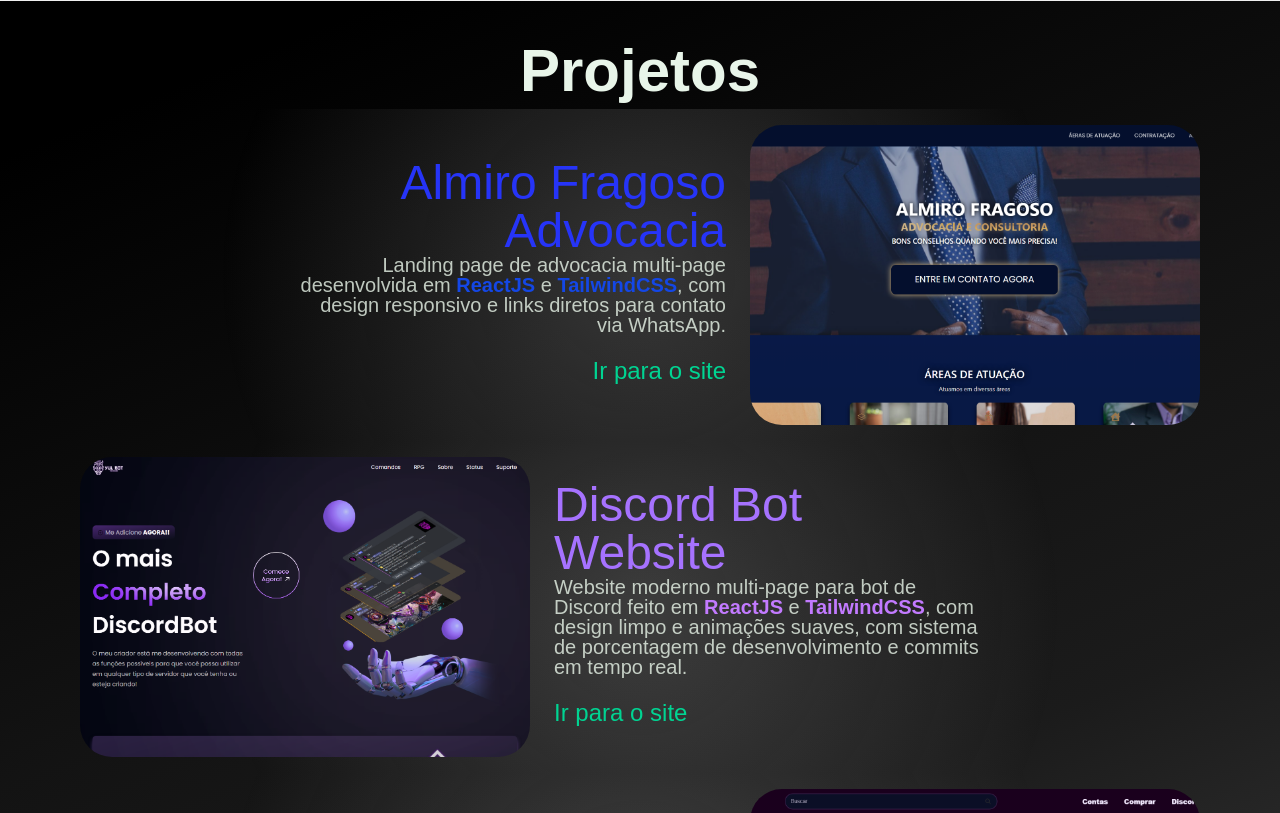
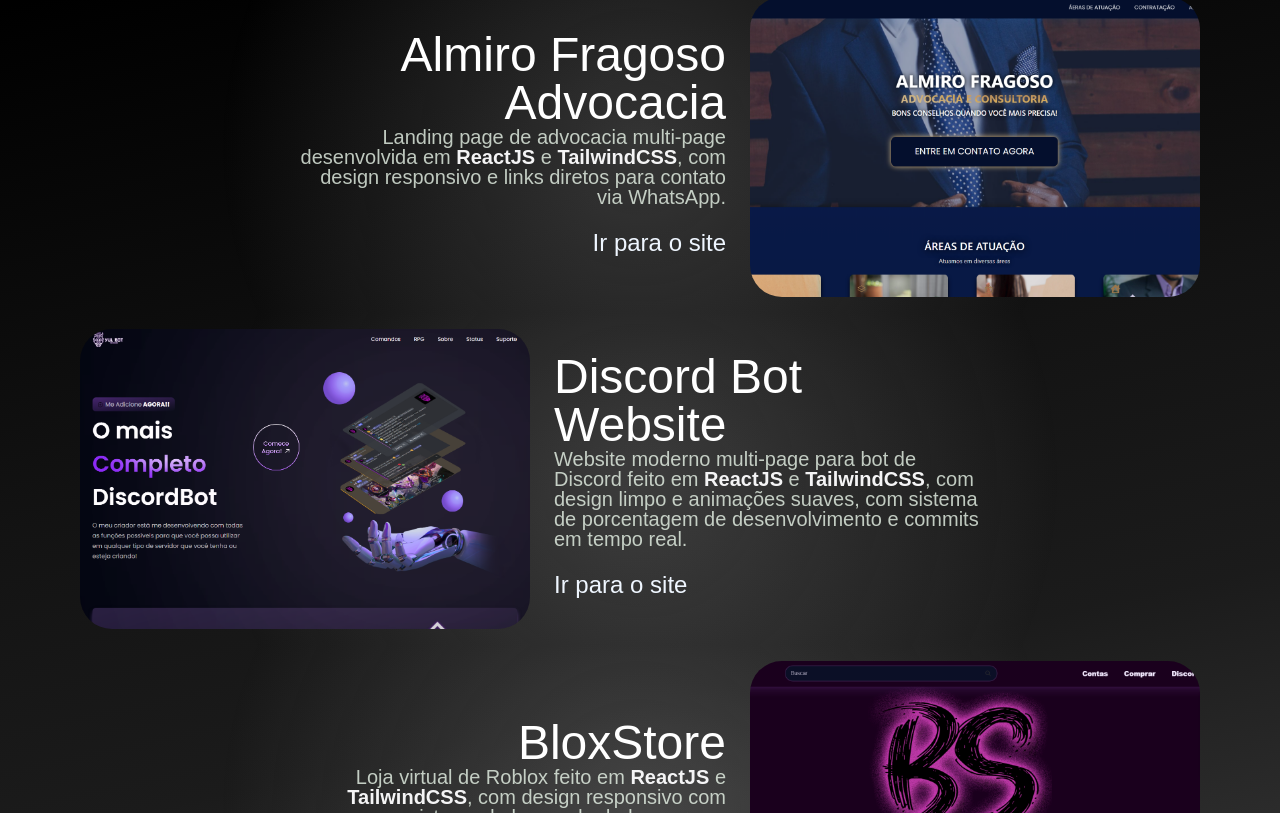
Before and after one commit to Enzzzzz/Port, a React (Vite) app: page / in a window 1280 px wide. Shown: the part 927-1740 px from the top of the page. Built offline with nearby package versions, Linux system fonts and the light colour scheme; a web font is replaced by a local one.

Commit message:
fixed section 2 colors

```diff
--- a/src/components/projectCards.jsx
+++ b/src/components/projectCards.jsx
@@ -26,14 +26,11 @@ const ProjectCard = ({
 
   return (
     <div
-      className={`flex flex-col sm2:flex-row z-10 ${
-        reverse
-          ? "sm2:flex-row-reverse sm2:bg-[radial-gradient(circle_at_center,_rgba(153,153,153,0.3),_transparent_70%)]"
-          : "sm2:bg-[radial-gradient(circle_at_center,_rgba(153,153,153,0.3),_transparent_70%)]"
-      } gap-4 w-[90%] items-center p-4 overflow-visible`}
+      className={`relative flex flex-col sm2:flex-row gap-4 ${ reverse ? "sm2:flex-row-reverse sm2:bg-[radial-gradient(circle_at_center,_rgba(153,153,153,0.3),_transparent_70%)]" : "sm2:bg-[radial-gradient(circle_at_center,_rgba(153,153,153,0.3),_transparent_70%)]" } w-[90%] items-center p-4 overflow-visible`}
     >
+
       <div
-        className="w-[280px] h-[280px] sm2:w-[450px] sm2:h-[230px] sm2:min-h-[230px] sm2:min-w-[300px] ipad:h-[300px] ipad:min-w-[320px] rounded-4xl overflow-hidden hover:drop-shadow-[0_0_8px_#f1f1f1] transition-all duration-700 cursor-pointer"
+        className="relative z-10 w-[280px] h-[280px] sm2:w-[450px] sm2:h-[230px] sm2:min-h-[230px] sm2:min-w-[300px] ipad:h-[300px] ipad:min-w-[320px] rounded-4xl  overflow-hidden hover:drop-shadow-[0_0_8px_#f1f1f1] transition-all duration-700 cursor-pointer"
         onClick={handleOpenImage}
       >
         <img
@@ -66,7 +63,7 @@ const ProjectCard = ({
       )}
 
       <div
-        className={`p-2 group ${
+        className={`relative z-10 p-2 group ${
           reverse ? fadeRight : fadeLeft
         } sm2:flex sm2:flex-col sm2:justify-between sm2:h-full ipad:justify-center ipad:max-w-[50%] md:max-w-[40%] ${
           reverse ? "sm2:text-right" : "sm2:text-left"
@@ -97,7 +94,7 @@ const ProjectCard = ({
               href={link}
               target="_blank"
               rel="noopener noreferrer"
-              className="text-2xl font-bebas text-emerald-400 hover:text-accent hover:[text-shadow:0_0_10px_rgba(59,130,246,0.9)] transition-all duration-300 inline-block cursor-pointer"
+              className="text-2xl font-bebas text-blue-50 hover:text-accent hover:[text-shadow:0_0_10px_rgba(255, 255, 255, 0.9)] transition-all duration-300 inline-block cursor-pointer"
             >
               Ir para o site
             </a>
--- a/src/index.css
+++ b/src/index.css
@@ -221,7 +221,7 @@
 
   .bg-gray-gradient {
     background: linear-gradient(
-      157.81deg,
+      167.81deg,
       #4b4b4b -43.27%,
       #313131 -21.24%,
       #2b2b2b 12.19%,
@@ -233,7 +233,7 @@
 
   .bg-gray-gradient-reverse {
     background: linear-gradient(
-      337.81deg,
+      347.81deg,
       #4b4b4b -43.27%,
       #313131 -21.24%,
       #2b2b2b 12.19%,
--- a/src/routes/Home.jsx
+++ b/src/routes/Home.jsx
@@ -5,7 +5,7 @@ import ProjectCard from "../components/projectCards";
 import Logo from "/Logo2-Sem-Fundo.png";
 import AlmiroWeb from "/Projects/almiro.png";
 import YulBot from "/Projects/yulbot.png";
-import Bloxstore from "/Projects/bloxstore.png"
+import Bloxstore from "/Projects/bloxstore.png";
 
 function Home() {
   const textRef = useRef(null);
@@ -13,8 +13,6 @@ function Home() {
 
   const section2Ref = useRef(null);
   const [isVisible2, setIsVisible2] = useState(false);
-
-
 
   const fadeLeft = isVisible2
     ? "animate-fade-in-left opacity-100"
@@ -92,11 +90,9 @@ function Home() {
           </div>
         </section>
 
-        <div className="h-32 bg-gradient-to-b from-[#000000] to-[#f1f1f1]"></div>
-
         <section
           id="secondLayer"
-          className="pt-10 section2 bg-gray-gradient-reverse flex flex-col"
+          className="overflow-visible pt-10 section2 bg-gray-gradient-reverse flex flex-col"
           ref={section2Ref}
         >
           <div className="mb-5 sm2:mb-2">
@@ -106,16 +102,23 @@ function Home() {
               Projetos
             </h1>
           </div>
-          <ProjectCard reverse={true}
+          <ProjectCard
+            reverse={true}
             image={AlmiroWeb}
             title="Almiro Fragoso Advocacia"
-            titleColor="#2634f8"
+            titleColor="#ffffff"
             description={
               <>
                 Landing page de advocacia multi-page desenvolvida em{" "}
-                <span className="text-blue-700 font-extrabold group-hover:shadow-blue-200 group-hover:[text-shadow:0_0_20px_rgba(59,130,246,0.9)] transition-all duration-300">ReactJS</span> e{" "}
-                <span className="text-blue-700 font-extrabold group-hover:shadow-blue-200 group-hover:[text-shadow:0_0_20px_rgba(59,130,246,0.9)] transition-all duration-300">TailwindCSS</span>, com
-                design responsivo e links diretos para contato via WhatsApp.
+                <span className="text-zinc-100 font-extrabold group-hover:shadow-blue-200 group-hover:[text-shadow:0_0_20px_rgba(255, 255, 255, 0.9)] transition-all duration-300">
+                  ReactJS
+                </span>{" "}
+                e{" "}
+                <span className="text-zinc-100 font-extrabold group-hover:shadow-blue-200 group-hover:[text-shadow:0_0_20px_rgba(255, 255, 255, 0.9)] transition-all duration-300">
+                  TailwindCSS
+                </span>
+                , com design responsivo e links diretos para contato via
+                WhatsApp.
               </>
             }
             link="https://www.almirofragosoadvocacia.com.br/"
@@ -126,13 +129,19 @@ function Home() {
           <ProjectCard
             image={YulBot}
             title="Discord Bot Website"
-            titleColor="#a672ff"
+            titleColor="#ffffff"
             description={
               <>
                 Website moderno multi-page para bot de Discord feito em{" "}
-                <span className="text-purple-400 font-extrabold group-hover:shadow-blue-200 group-hover:[text-shadow:0_0_20px_rgba(59,130,246,0.9)] transition-all duration-300">ReactJS</span> e{" "}
-                <span className="text-purple-400 font-extrabold group-hover:shadow-blue-200 group-hover:[text-shadow:0_0_20px_rgba(59,130,246,0.9)] transition-all duration-300">TailwindCSS</span>, com
-                design limpo e animações suaves, com sistema de porcentagem de desenvolvimento e commits em tempo real.
+                <span className="text-zinc-100 font-extrabold group-hover:shadow-blue-200 group-hover:[text-shadow:0_0_20px_rgba(255, 255, 255, 0.9)0.9)] transition-all duration-300">
+                  ReactJS
+                </span>{" "}
+                e{" "}
+                <span className="text-zinc-100 font-extrabold group-hover:shadow-blue-200 group-hover:[text-shadow:0_0_20px_rgba(255, 255, 255, 0.9)] transition-all duration-300">
+                  TailwindCSS
+                </span>
+                , com design limpo e animações suaves, com sistema de
+                porcentagem de desenvolvimento e commits em tempo real.
               </>
             }
             link="https://yulbot.vercel.app/"
@@ -140,16 +149,24 @@ function Home() {
             fadeLeft={fadeLeft}
           />
 
-          <ProjectCard reverse={true} isDev={true}
+          <ProjectCard
+            reverse={true}
+            isDev={true}
             image={Bloxstore}
             title="BloxStore"
-            titleColor="#7f0c96"
+            titleColor="#ffffff"
             description={
               <>
                 Loja virtual de Roblox feito em{" "}
-                <span className="text-fuchsia-800 font-extrabold group-hover:shadow-blue-200 group-hover:[text-shadow:0_0_20px_rgba(59,130,246,0.9)] transition-all duration-300">ReactJS</span> e{" "}
-                <span className="text-fuchsia-800 font-extrabold group-hover:shadow-blue-200 group-hover:[text-shadow:0_0_20px_rgba(59,130,246,0.9)] transition-all duration-300">TailwindCSS</span>, com
-                design responsivo com sistema de banco de dados para as funcionalidades de Registro e Login.
+                <span className="text-zinc-100 font-extrabold group-hover:shadow-blue-200 group-hover:[text-shadow:0_0_20px_rgba(255, 255, 255, 0.9)] transition-all duration-300">
+                  ReactJS
+                </span>{" "}
+                e{" "}
+                <span className="text-zinc-100 font-extrabold group-hover:shadow-blue-200 group-hover:[text-shadow:0_0_20px_rgba(255, 255, 255, 0.9)] transition-all duration-300">
+                  TailwindCSS
+                </span>
+                , com design responsivo com sistema de banco de dados para as
+                funcionalidades de Registro e Login.
               </>
             }
             link=""
```
